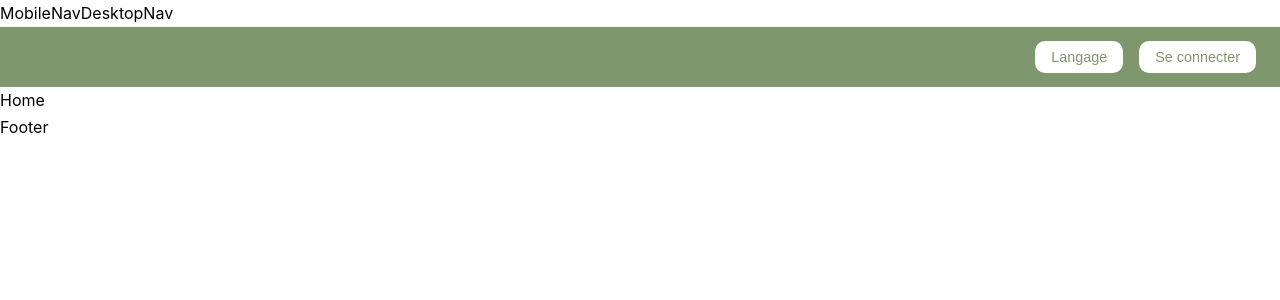
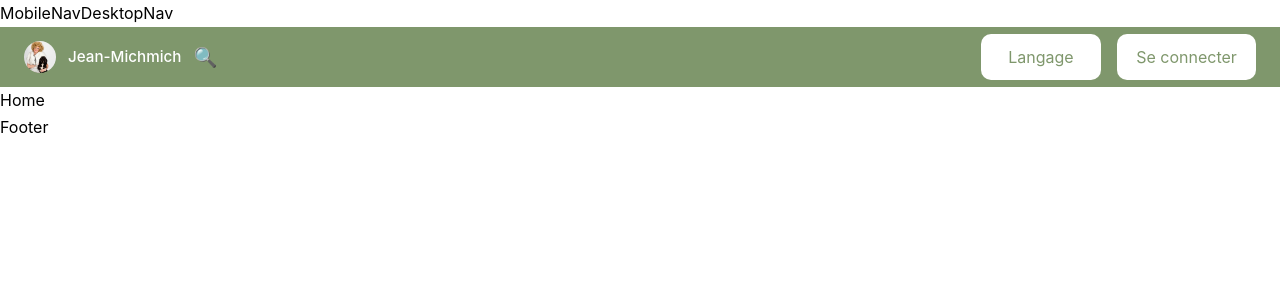
Before and after one commit to wildcodeschool-2025-03/JS-WestDevs-P3-SeazN, a React (Vite) app in the folder client/: page / in a window 1280 px wide. Shown: the top 300 px of the page. Built offline with nearby package versions, Linux system fonts and the light colour scheme; a web font is replaced by a local one.

Commit message:
made the link to language and sign in + created the begining of the left header with user name, avatar and research

```diff
--- a/client/src/components/layouts/header/Header.tsx
+++ b/client/src/components/layouts/header/Header.tsx
@@ -1,11 +1,45 @@
+import { useState } from "react";
+import { Link } from "react-router";
 import "./Header.css";
 
 const Header = () => {
+  const [isSearchVisible, setIsSearchVisible] = useState(false);
+  const userName = "Jean-Michmich";
+
   return (
     <header className="header">
+      <div className="header-left">
+        <img
+          src="/icones-logo/avatar-dg.jpg"
+          alt="Avatar de l'utilisateur"
+          className="user-avatar"
+        />
+
+        <span className="user-name">{userName}</span>
+        <button
+          type="button"
+          className="search-toggle"
+          onClick={() => setIsSearchVisible((prev) => !prev)}
+        >
+          🔍
+        </button>
+
+        {isSearchVisible && (
+          <input
+            type="search"
+            className="search-input"
+            placeholder="Rechercher une recette, ingrédient..."
+          />
+        )}
+      </div>
+
       <div className="header-right">
-        <button type="button">Langage</button>
-        <button type="button">Se connecter</button>
+        <Link to="/langage" className="header-link">
+          Langage
+        </Link>
+        <Link to="/connexion" className="header-link">
+          Se connecter
+        </Link>
       </div>
     </header>
   );
--- a/client/src/components/layouts/header/header.css
+++ b/client/src/components/layouts/header/header.css
@@ -3,22 +3,59 @@
   height: 60px;
   padding: 0 1.5rem;
   display: flex;
-  justify-content: flex-end;
+  justify-content: space-between;
   align-items: center;
+
+  .header-left {
+    display: flex;
+    align-items: center;
+    gap: 0.75rem;
+
+    .user-avatar {
+      width: 32px;
+      height: 32px;
+      border-radius: 50%;
+      object-fit: cover;
+    }
+
+    .user-name {
+      color: white;
+      font-weight: 500;
+      font-size: 0.95rem;
+    }
+
+    .search-toggle {
+      background: none;
+      border: none;
+      font-size: 1.2rem;
+      cursor: pointer;
+      color: white;
+    }
+
+    .search-input {
+      margin-left: 0.5rem;
+      padding: 0.35rem 0.6rem;
+      border-radius: 8px;
+      border: none;
+      font-size: 0.9rem;
+    }
+  }
 
   .header-right {
     display: flex;
     gap: 1rem;
 
-    button {
+    .header-link {
       background-color: white;
-      padding: 0.5rem 1rem;
+      padding: 0.6rem 1.2rem;
+      min-width: 120px;
+      text-align: center;
       color: #7f976c;
       border-radius: 10px;
-      font-size: 0.9rem;
+      font-size: 1rem;
+      text-decoration: none;
       cursor: pointer;
       transition: background-color 0.2s ease;
-      border-style: none;
 
       &:hover {
         background-color: #fffdfdcc;
```
Also changed, not shown: client/public/icones-logo/avatar-dg.jpg (added).
